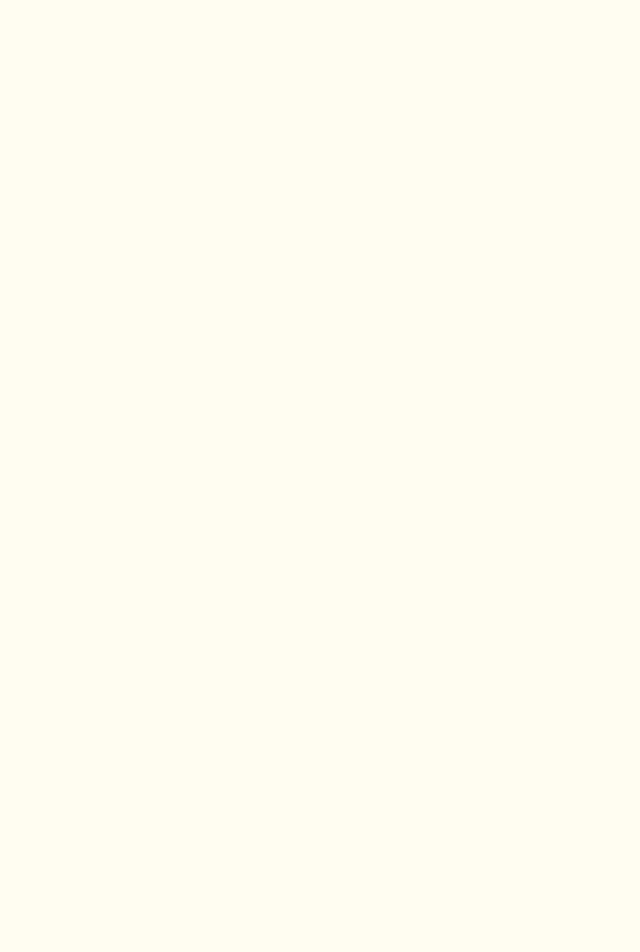
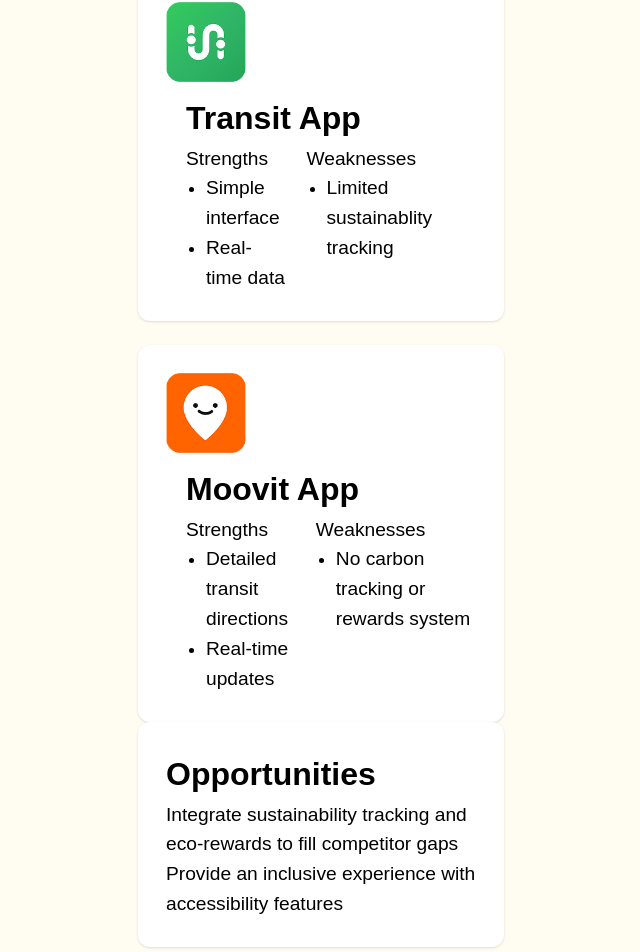
Before and after one commit to twotoque/twotoque.github.io, a React (Vite) app: page /testpage in a window 1280 px wide. Shown: the part 3722-4674 px from the top of the page, without its empty margins (150-790 px from the left). Before the commit the page ends 3339 px from the top, so only its background shows below. Built offline with nearby package versions, Linux system fonts and the light colour scheme; a web font is replaced by a local one.

Commit message:
competitor page on site

```diff
--- /dev/null
+++ b/src/components/Competitor.tsx
@@ -0,0 +1,59 @@
+import React from "react"
+
+
+interface competitorObject {
+    title: string;
+    image: string;
+    bgColour: string;
+    textColour: string;
+    strengths: string[];
+    weaknesses: string[];
+}
+
+interface CompeittorProps {
+    competitorObject: competitorObject[];
+}
+
+  const Competitor: React.FC<CompeittorProps> = ({ competitorObject }) => {
+    return (
+      <div className="findings flex flex-wrap gap-6 justify-between">
+        {competitorObject.map((competitor, index) => (
+          <div
+            key={index}
+            className={`${competitor.bgColour} ${competitor.textColour} flex flex-wrap shadow-sm rounded-xl p-7 sm:w-full  lg:w-[44%] text-lg`}
+          >
+            <img src={competitor.image} alt={`${competitor.title} image`} className="w-20 h-20 mb-3" />
+            <div className=" pl-5 flex flex-col">
+                <h3 className="m-0"><b>{competitor.title}</b></h3>
+                <div className="flex flex-column gap-5">
+                    <div>
+                        <p  className ="!m-0" >Strengths</p>
+                        <ul className="pl-5 m-0">
+                            {competitor.strengths.map((item, idx) => (
+                                <li key={idx}>
+                                    <p  className ="!m-0" >{item}</p>
+                                </li>
+                            ))}
+                        </ul>
+                    </div>
+
+                    <div>
+                        <p  className ="!m-0" >Weaknesses</p>
+                        <ul className="pl-5 m-0">
+                            {competitor.weaknesses.map((item, idx) => (
+                                <li key={idx}>
+                                    <p  className ="!m-0" >{item}</p>
+                                </li>
+                            ))}
+                        </ul>
+                    </div>
+
+                </div>
+            </div>
+          </div>
+        ))}
+      </div>
+    );
+  };
+
+export default Competitor;
--- a/src/components/Finding.tsx
+++ b/src/components/Finding.tsx
@@ -6,7 +6,7 @@
 
 interface Item {
     text: string;
-    subitems: (string | React.ReactNode)[];
+    subitems?: (string | React.ReactNode)[];
 }
 
 interface findingsObject {
@@ -22,11 +22,11 @@
 
   const Findings: React.FC<FindingsProps> = ({ findingsObject }) => {
     return (
-      <div className="findings flex flex-wrap gap-6 items-start">
+      <div className="findings flex flex-wrap gap-6 justify-between">
         {findingsObject.map((finding, index) => (
           <div
             key={index}
-            className={`${finding.bgColour} ${finding.textColour} shadow-sm rounded-xl p-7 sm:w-full lg:w-[40%] text-lg`}
+            className={`${finding.bgColour} ${finding.textColour} shadow-sm rounded-xl p-7 sm:w-full lg:w-[44%] text-lg`}
           >
             <h3 className="m-0"><b>{finding.title}</b></h3>
             <ul className="list-none p-0 m-0">
@@ -34,7 +34,7 @@
                 <li key={idx}>
                   <p  className ="!m-0" >{item.text}</p>
                   <ul>
-                    {item.subitems.map((sub, subIndex) => (
+                    {item.subitems?.map((sub, subIndex) => (
                       <li key={subIndex}> <p className ="!m-0" >{sub}</p></li>
                     ))}
                   </ul>
--- a/src/pages/ProjectPage.tsx
+++ b/src/pages/ProjectPage.tsx
@@ -5,6 +5,7 @@
 import Process from "../components/Process";
 import VerticalTimeline from "../components/VerticalTimeline";
 import Findings from "../components/Finding";
+import Competitor from "../components/Competitor";
 
 
 function ProjectPage() {
@@ -46,6 +47,39 @@
         },
       ];
 
+
+      const competitorData = [
+        {
+          title: "Transit App",
+          bgColour: "bg-white",
+          textColour: "text-black",
+          strengths: ["Simple interface", "Real-time data"],
+          weaknesses: ["Limited sustainablity tracking"],
+          image: "/projects/transitbloom/transit.png",
+
+        },
+        {
+          title: "Moovit App",
+          bgColour: "bg-white",
+          textColour: "text-black",
+          strengths: ["Detailed transit directions","Real-time updates"],
+          weaknesses: ["No carbon tracking or rewards system"],
+          image: "/projects/transitbloom/moovit.png",
+
+        },
+      ];
+
+    const opportunities = [
+        {
+          title: "Opportunities",
+          bgColour: "bg-white",
+          textColour: "text-black",
+          items: [
+            {text: "Integrate sustainability tracking and eco-rewards to fill competitor gaps",},
+            {text: "Provide an inclusive experience with accessibility features",},
+          ],
+        },
+    ];
 
   return (
     <>
@@ -125,6 +159,14 @@
         </div>
     </section>
 
+    <section>
+        <div className="pt-10 pb-10 headerBody">
+            <h4 className="!font-light mt-0 mb-4">EMPATHIZE: COMPETITIVE ANALYSIS</h4>
+                <Competitor competitorObject={competitorData}/>
+                <Findings findingsObject={opportunities}/>
+        </div>
+    </section>
+
 
     </>
   );
```
Also changed, not shown: public/projects/transitbloom/moovit.png (added), public/projects/transitbloom/transit.png (added).
